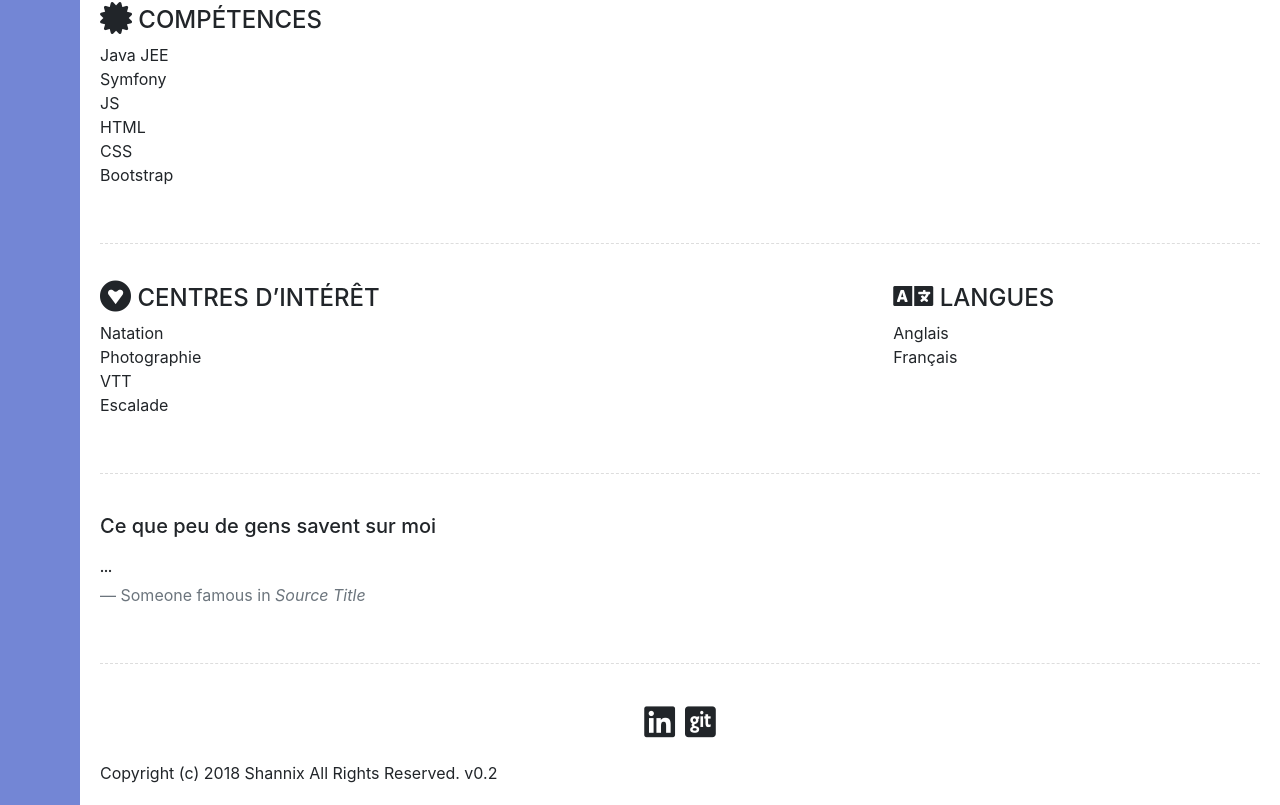
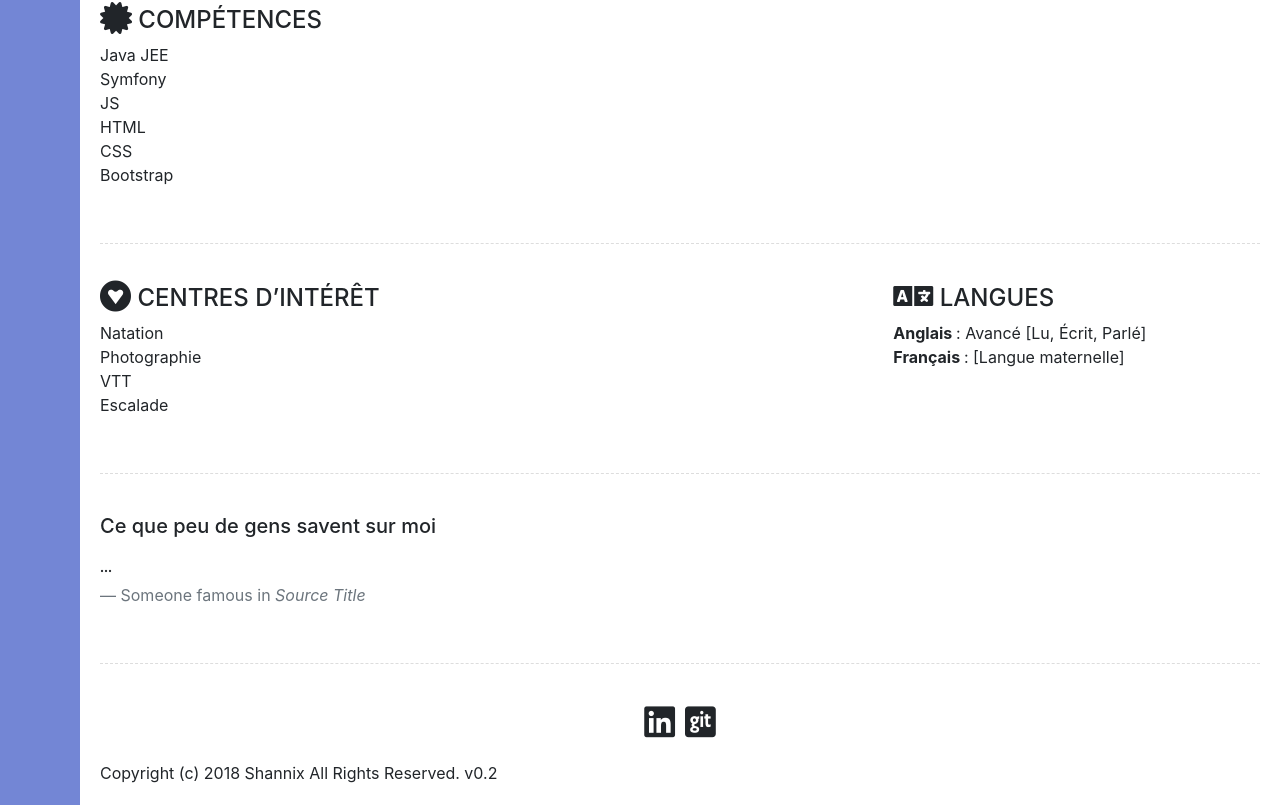
Before and after one commit to Shannix/angular-test, an Angular app: page / in a window 1280 px wide. Shown: the part 731-1536 px from the top of the page. Built offline with nearby package versions, Linux system fonts and the light colour scheme.

Commit message:
update object transformation

```diff
--- a/src/app/app.component.html
+++ b/src/app/app.component.html
@@ -101,7 +101,7 @@
         <h4 class="text-uppercase"> <i class="fas fa-language fa-lg"></i> Langues </h4>
 
         <ul class="list-unstyled">
-          <li *ngFor="let lg of languages">{{lg.title}} </li>
+          <li *ngFor="let lg of languages"><b> {{lg.title}} </b> : {{myLevel(lg)}}</li>
         </ul>
       </div>
     </div>
--- a/src/app/app.component.ts
+++ b/src/app/app.component.ts
@@ -33,17 +33,43 @@ export class AppComponent {
     { id: 4, title: "baccalauréat S", from: "2012", to: "2013", school: "" }
   ];
 
+
+
   skills = ["Java JEE", "Symfony", "JS", "HTML", "CSS", "Bootstrap"];
 
   hobbies = ["Natation", "Photographie", "VTT", "Escalade"];
 
-  languages = ["Anglais [ Compétence professionnelle ]",
-    "Français [ Bilingue ou langue natale ]"];
 
   languages: languageObject[] = [
     { id: 1, title: "Anglais", level: "80", read: true, write: true, speak: true },
     { id: 2, title: "Français", level: "100", read: true, write: true, speak: true },
   ];
+
+  myLevel(x: languageObject): string {
+
+    if (x.level == "100")
+      return "[Langue maternelle]"
+
+    let etat = "";
+    let desc = "";
+    let start = false;
+
+    if (x.level < 40) etat = "Débutant";
+    if (x.level < 60 && x.level > 40) etat = "Intermédiaire";
+    if (x.level < 100 && x.level > 60) etat = "Avancé";
+
+
+    if (x.read == true) if (start) desc += ", Lu"; else { desc += "[Lu"; start = true; }
+    if (x.write == true) if (start) desc += ", Écrit"; else { desc += "[Écrit"; start = true; }
+    if (x.speak == true) if (start) desc += ", Parlé"; else { desc += "[Parlé"; start = true; }
+    desc += "]";
+
+    if (x.read == false && x.write == false && x.speak == false) desc = "";
+
+
+    return etat + " " + desc;
+  }
+
 
   //---------------------------SOCIAL-------------------------------------------------------------
 
@@ -60,7 +86,11 @@ export class AppComponent {
   owner = "Shannix";
   //----------------------------------------------------------------------------------------------
 
+
+
 }
+
+
 
 export interface educationObject {
 
```
